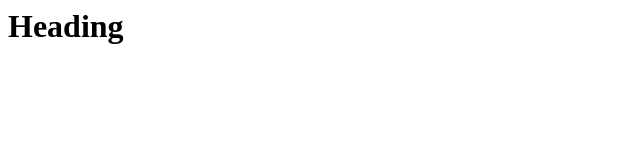
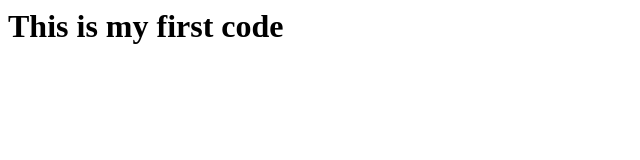
Before and after one commit to ParvinderMainn/demo-repo, a plain HTML site: page index.html in a window 1280 px wide. Shown: the whole page, without its empty margins (0-640 px from the left). Drawn offline with Linux system fonts and the light colour scheme.

Commit message:
Heading Changed

```diff
--- a/index.html
+++ b/index.html
@@ -6,6 +6,6 @@
     <title>Git Tutorial</title>
 </head>
 <body>
-    <h1>Heading</h1>
+    <h1>This is my first code</h1>
 </body>
 </html>
```
